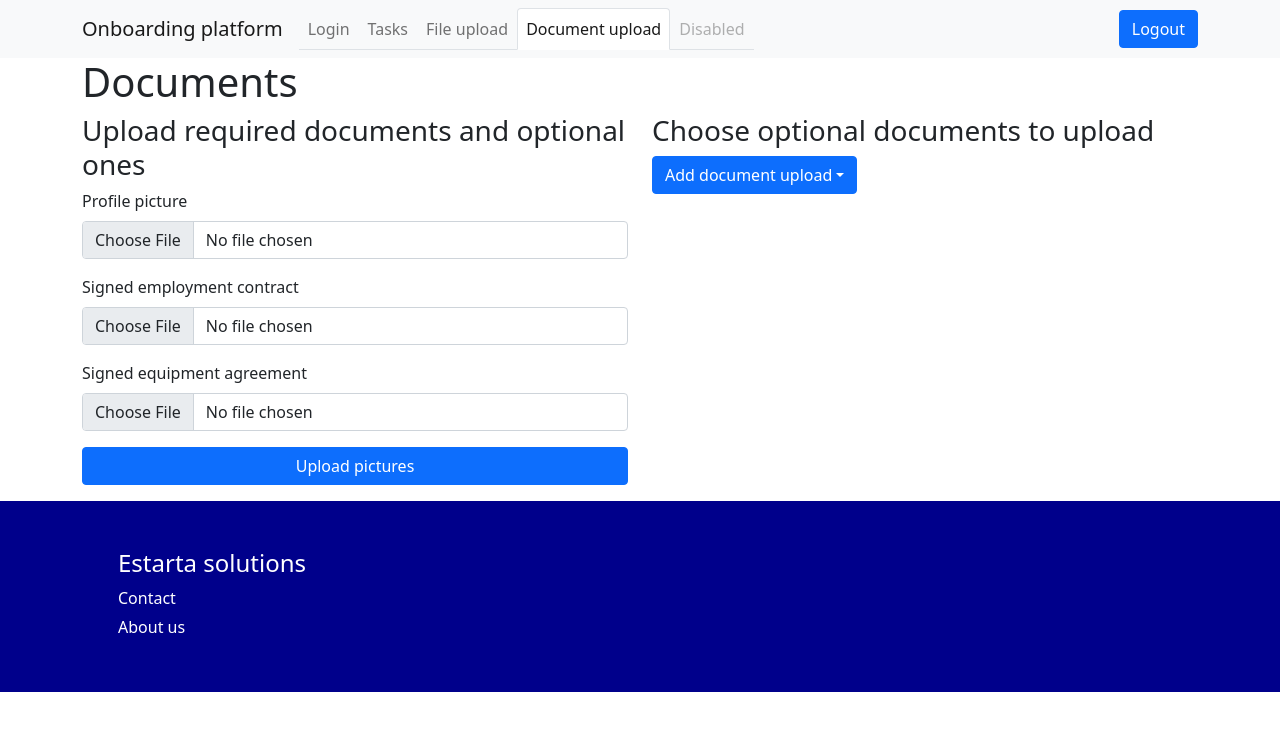
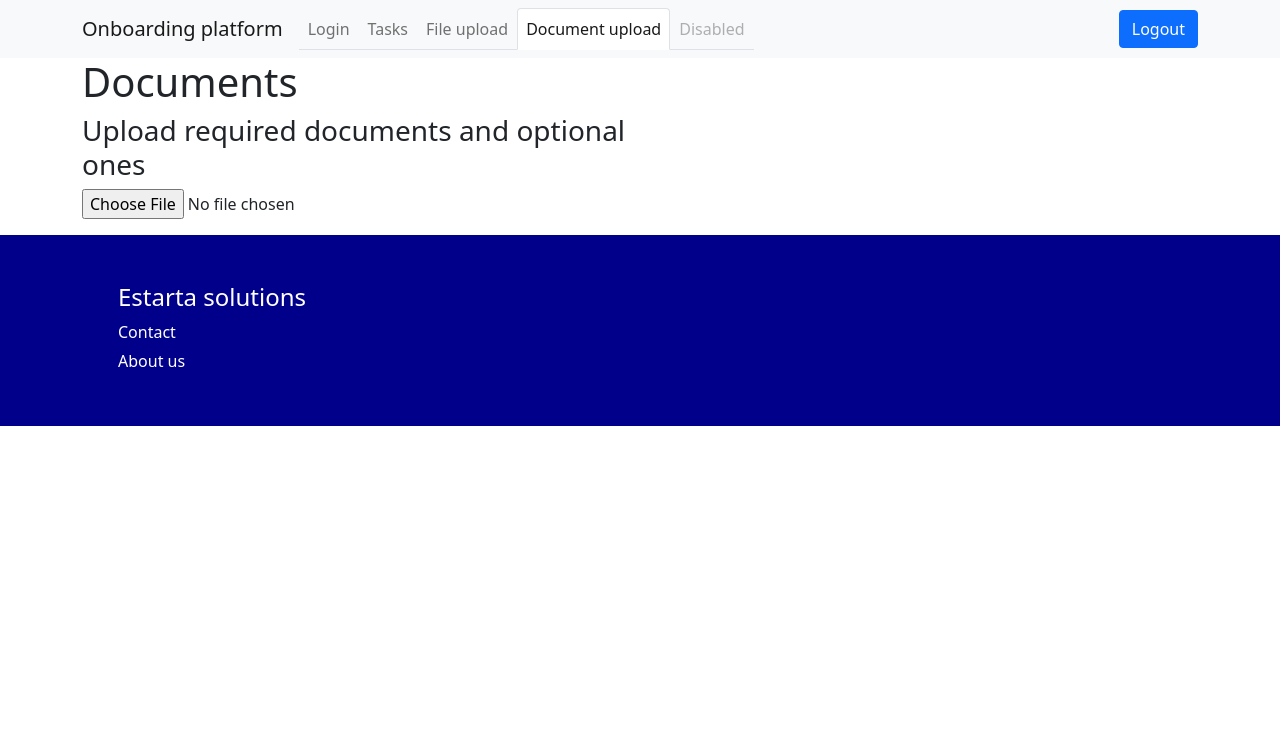
Before and after one commit to tonivuc/demoproject, a React (Create React App) app in the folder frontend/: page /documents-upload in a window 1280 px wide. Shown: the top 730 px of the page. Built offline with nearby package versions, Linux system fonts and the light colour scheme.

Commit message:
Made it really simple with only HTML input

```diff
--- a/frontend/src/components/dynamicFileUploadForm.jsx
+++ b/frontend/src/components/dynamicFileUploadForm.jsx
@@ -1,106 +1,55 @@
-import { useState } from "react";
+import React, { useState } from "react";
 import { Button, Form, Stack } from "react-bootstrap";
 import FileUploadInput from "./fileUploadInput";
 import { uploadFiles } from "../api/files";
 import uniqid from "uniqid";
 
 const DynamicFileUploadForm = (props) => {
-  const { optionalInputsProps } = props;
-
   const [inputProps, setInputProps] = useState([
     { prompt: "Profile picture", required: true },
     { prompt: "Signed employment contract", required: true },
     { prompt: "Signed equipment agreement", required: true },
   ]);
 
-  const [selectedFiles, setSelectedFiles] = useState([]);
-  const [uploadedFiles, setUploadedFiles] = useState([]);
+  const [exampleState, setExampleState] = useState(false);
 
-  /*
-  const updateSelectedFile = (fileInputNr, selectedFile) => {
-    console.log("Updating nr. " + fileInputNr);
-    setSelectedFiles((selectedFiles) => {
-      const newSelectedFiles = [...selectedFiles];
-      console.log("newSelectedFiles before: ");
-      console.log(newSelectedFiles);
-      if (!newSelectedFiles[fileInputNr]) {
-        newSelectedFiles.splice(fileInputNr, 0, selectedFile);
-      }
-      console.log("newSelectedFiles: ");
-      console.log(newSelectedFiles);
-      return newSelectedFiles;
-    });
-  };
-  */
-  const updateSelectedFile = (fileInputNr, selectedFile) => {
-    console.log("Running updateSelectedFile");
-    setSelectedFiles((selectedFiles) => {
-      const newSelectedFiles = [...selectedFiles];
-      newSelectedFiles[fileInputNr] = selectedFile;
-      //console.log("newSelectedFiles");
-      //console.log(newSelectedFiles);
-      return newSelectedFiles;
+  const changeStateFunction = (fileInputNr, selectedFile) => {
+    console.log("Running changeStateFunction");
+    setExampleState((oldState) => {
+      //return selectedFiles
+      return oldState;
     });
   };
 
-  const onFileUpload = () => {
-    const formData = new FormData();
+  //   const MemoFileInputWrapper = React.memo(function TestFunction(props) {
+  //     return (
+  //       <input
+  //         type="file"
+  //         id="avatar"
+  //         name="avatar"
+  //         onChange={changeStateFunction}
+  //       ></input>
+  //     );
+  //   });
 
-    selectedFiles.map((selectedFile) => {
-      formData.append("myFile", selectedFile, selectedFile.name);
-    });
-    setUploadedFiles(selectedFiles);
-
-    sendFormData(formData);
-  };
-
-  const sendFormData = (formData) => {
-    uploadFiles(formData);
-  };
-
-  const provideImgSrc = (file) => {
-    return URL.createObjectURL(file);
-  };
-
-  const FileUploadInputs = ({ inputPrompts: inputProps }) => {
-    return inputProps.map((inputProp, index) => (
-      <FileUploadInput
-        test={selectedFiles}
-        setSelectedFiles={setSelectedFiles}
-        uniqueId={uniqid()}
-        required={inputProp.required}
-        prompt={inputProp.prompt}
-        inputNr={index}
-        onSelectedFileChange={updateSelectedFile}
-      />
-    ));
-  };
+  const FileUploadInputWrapper = (props) => (
+    <input
+      type="file"
+      id="avatar"
+      name="avatar"
+      onChange={changeStateFunction}
+    ></input>
+  );
 
   return (
-    <Form>
-      <Stack>
-        {/* {inputProps.map((inputProp, index) => (
-          <FileUploadInput
-            required={inputProp.required}
-            prompt={inputProp.prompt}
-            inputNr={index}
-            onSelectedFileChange={updateSelectedFile}
-          />
-        ))} */}
-        <FileUploadInputs inputPrompts={inputProps} />
-        {optionalInputsProps?.length ? <h3>Optional documents</h3> : null}
-        <FileUploadInputs inputPrompts={optionalInputsProps} />
-        <Button onClick={onFileUpload}>Upload pictures</Button>
-        {uploadedFiles.map((uploadedFile) => {
-          return (
-            <div key={uniqid() + uploadedFile.name}>
-              <p>{uploadedFile.name}</p>
-              <img src={provideImgSrc(uploadedFile)}></img>
-            </div>
-          );
-        })}
-      </Stack>
-    </Form>
+    // <input
+    //   type="file"
+    //   id="avatar"
+    //   name="avatar"
+    //   onChange={changeStateFunction}
+    // ></input>
+    <FileUploadInputWrapper changeStateFunction={changeStateFunction} />
+    // <MemoFileInputWrapper />
   );
 };
 
--- a/frontend/src/components/fileUploadInput.jsx
+++ b/frontend/src/components/fileUploadInput.jsx
@@ -5,8 +5,12 @@ import uniqid from "uniqid";
 const FileUploadInput = (props) => {
   const { prompt, inputNr, onSelectedFileChange, uniqueId } = props;
 
+  console.log("Rendering FileUploadInput with index " + inputNr);
+
   const onFileChange = (event) => {
-    const input = event.target;
+    console.log("onSelectedFilechange");
+    console.log(onSelectedFileChange);
+    //const input = event.target;
 
     // Object.getOwnPropertyDescriptor(
     //   window.HTMLInputElement.prototype,
@@ -15,6 +19,7 @@ const FileUploadInput = (props) => {
 
     // // This will trigger a new render for the component
     // input.dispatchEvent(new Event("change", { bubbles: true }));
+    console.log(onSelectedFileChange);
     onSelectedFileChange(inputNr, event.target.files[0]);
   };
 
--- a/frontend/src/pages/documents.jsx
+++ b/frontend/src/pages/documents.jsx
@@ -22,13 +22,6 @@ function DocumentsPage() {
           <h3>Upload required documents and optional ones</h3>
           <DynamicFileUploadForm optionalInputsProps={optionalInputsProps} />
         </Col>
-        <Col sm={6}>
-          <h3>Choose optional documents to upload</h3>
-          <DocumentPicker
-            documentTypes={optionalDocuments}
-            addOptinalInput={addOptionalInput}
-          />
-        </Col>
       </Row>
     </>
   );
```
